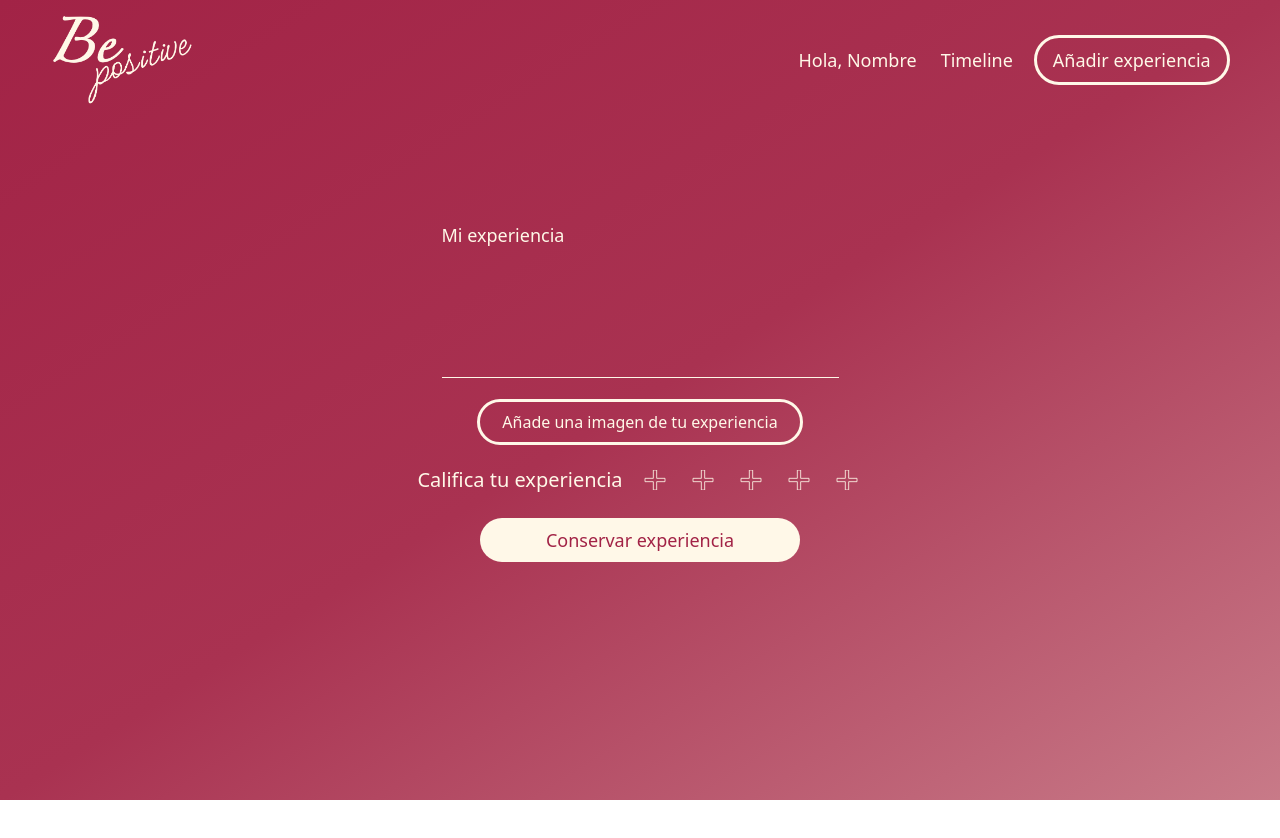
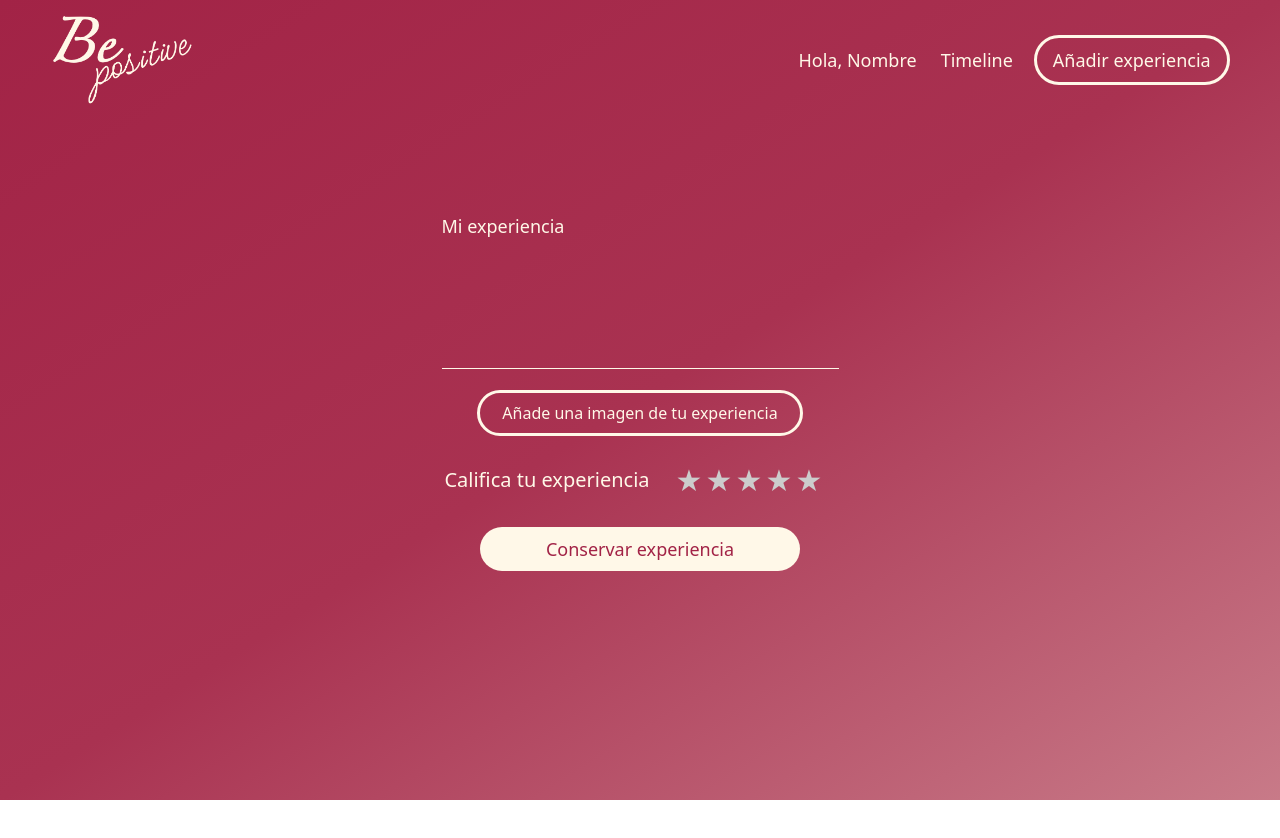
Before and after one commit to maroch0/PFC-BePositive, a Vue app: page /experience in a window 1280 px wide. Shown: the top 838 px of the page. Built offline with nearby package versions, Linux system fonts and the light colour scheme.

Commit message:
fix rate experience component

```diff
--- a/src/components/RateExperience.vue
+++ b/src/components/RateExperience.vue
@@ -1,86 +1,70 @@
 <template>
-    <div class="flex space-x-4">
-         <span
+    <div class="flex justify-center items-center space-x-4">
+        <span
             class="text-xl"
-        >Califica tu experiencia</span>
-<!--         <label for="plus1">
-            <svg
-            class="w-8 self-center"
-            :class="[
-                checked ? 'fill-cosmicLatte' : 'fill-transparent stroke-cosmicLatte'
-            ]"
-            xmlns="http://www.w3.org/2000/svg" width="20" height="20" viewBox="0 0 24 24"
         >
-            <path d="M24 10h-10v-10h-4v10h-10v4h10v10h4v-10h10z"/>
-        </svg>
-        </label>
-        <input type="radio" name="rated" id="plus1" class="hidden" value="1"> -->
+            Califica tu experiencia
+        </span>
 
-        <svg
-            class="w-8 self-center"
-            :class="[
-                fillIcon ? 'fill-cosmicLatte' : 'fill-transparent stroke-cosmicLatte'
-            ]"
-            @click="selectedIcon"
-            xmlns="http://www.w3.org/2000/svg" width="20" height="20" viewBox="0 0 24 24"
-        >
-            <path d="M24 10h-10v-10h-4v10h-10v4h10v10h4v-10h10z"/>
-        </svg>
-        <svg
-            class="w-8 self-center"
-            :class="[
-                fillIcon ? 'fill-cosmicLatte' : 'fill-transparent stroke-cosmicLatte'
-            ]"
-            @click="selectedIcon"
-            xmlns="http://www.w3.org/2000/svg" width="20" height="20" viewBox="0 0 24 24"
-        >
-            <path d="M24 10h-10v-10h-4v10h-10v4h10v10h4v-10h10z"/>
-        </svg>
-        <svg
-            class="w-8 self-center fill-transparent stroke-cosmicLatte"
-            :class="[
-                fillIcon ? 'fill-cosmicLatte' : 'fill-transparent stroke-cosmicLatte'
-            ]"
-            @click="selectedIcon"
-            xmlns="http://www.w3.org/2000/svg" width="20" height="20" viewBox="0 0 24 24"
-        >
-            <path d="M24 10h-10v-10h-4v10h-10v4h10v10h4v-10h10z"/>
-        </svg>
-        <svg
-            class="w-8 self-center fill-transparent stroke-cosmicLatte"
-            :class="[
-                fillIcon ? 'fill-cosmicLatte' : 'fill-transparent stroke-cosmicLatte'
-            ]"
-            @click="selectedIcon"
-            xmlns="http://www.w3.org/2000/svg" width="20" height="20" viewBox="0 0 24 24"
-        >
-            <path d="M24 10h-10v-10h-4v10h-10v4h10v10h4v-10h10z"/>
-        </svg>
-        <svg
-            class="w-8 self-center fill-transparent stroke-cosmicLatte"
-            :class="[
-                fillIcon ? 'fill-cosmicLatte' : 'fill-transparent stroke-cosmicLatte'
-            ]"
-            @click="selectedIcon"
-            xmlns="http://www.w3.org/2000/svg" width="20" height="20" viewBox="0 0 24 24"
-        >
-            <path d="M24 10h-10v-10h-4v10h-10v4h10v10h4v-10h10z"/>
-        </svg>
+        <div class="rate">
+            <input type="radio" id="star1" name="rate" value="1" />
+            <label for="star1" title="text">1 stars</label>
+
+            <input type="radio" id="star2" name="rate" value="2" />
+            <label for="star2" title="text">2 stars</label>
+
+            <input type="radio" id="star3" name="rate" value="3" />
+            <label for="star3" title="text">3 stars</label>
+
+            <input type="radio" id="star4" name="rate" value="4" />
+            <label for="star4" title="text">4 stars</label>
+
+            <input type="radio" id="star5" name="rate" value="5" />
+            <label for="star5" title="text">5 star</label>
+        </div>
     </div>
 </template>
 
 <script>
 export default {
     name: "RateExperience",
-    data() {
-        return {
-            fillIcon: false,
-        };
-    },
-    methods: {
-        selectedIcon() {
-            return this.fillIcon = !this.fillIcon;
-        }
-    }
 }
 </script>
+
+<style scoped>
+.rate {
+    float: left;
+    height: 46px;
+    padding: 0 10px;
+}
+.rate:not(:checked) > input {
+    position:absolute;
+    top:-9999px;
+}
+.rate:not(:checked) > label {
+    float:right;
+    width:1em;
+    overflow:hidden;
+    white-space:nowrap;
+    cursor:pointer;
+    font-size:30px;
+    color:#ccc;
+}
+.rate:not(:checked) > label:before {
+    content: '★ ';
+}
+.rate > input:checked ~ label {
+    color: #FFF8E8;
+}
+.rate:not(:checked) > label:hover,
+.rate:not(:checked) > label:hover ~ label {
+    color: #FFF8E8;
+}
+.rate > input:checked + label:hover,
+.rate > input:checked + label:hover ~ label,
+.rate > input:checked ~ label:hover,
+.rate > input:checked ~ label:hover ~ label,
+.rate > label:hover ~ input:checked ~ label {
+    color: #FFF8E8;
+}
+</style>
```
